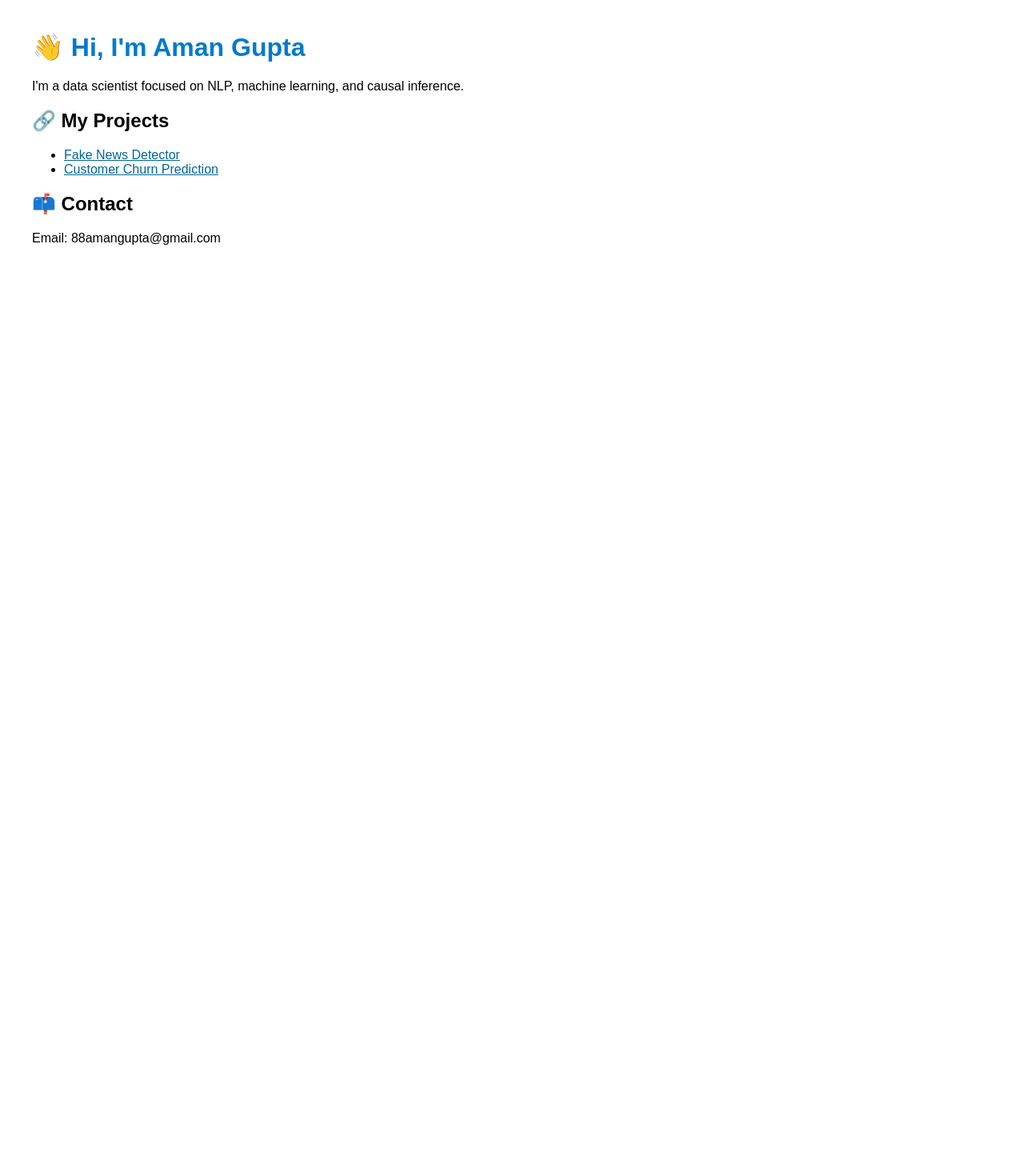
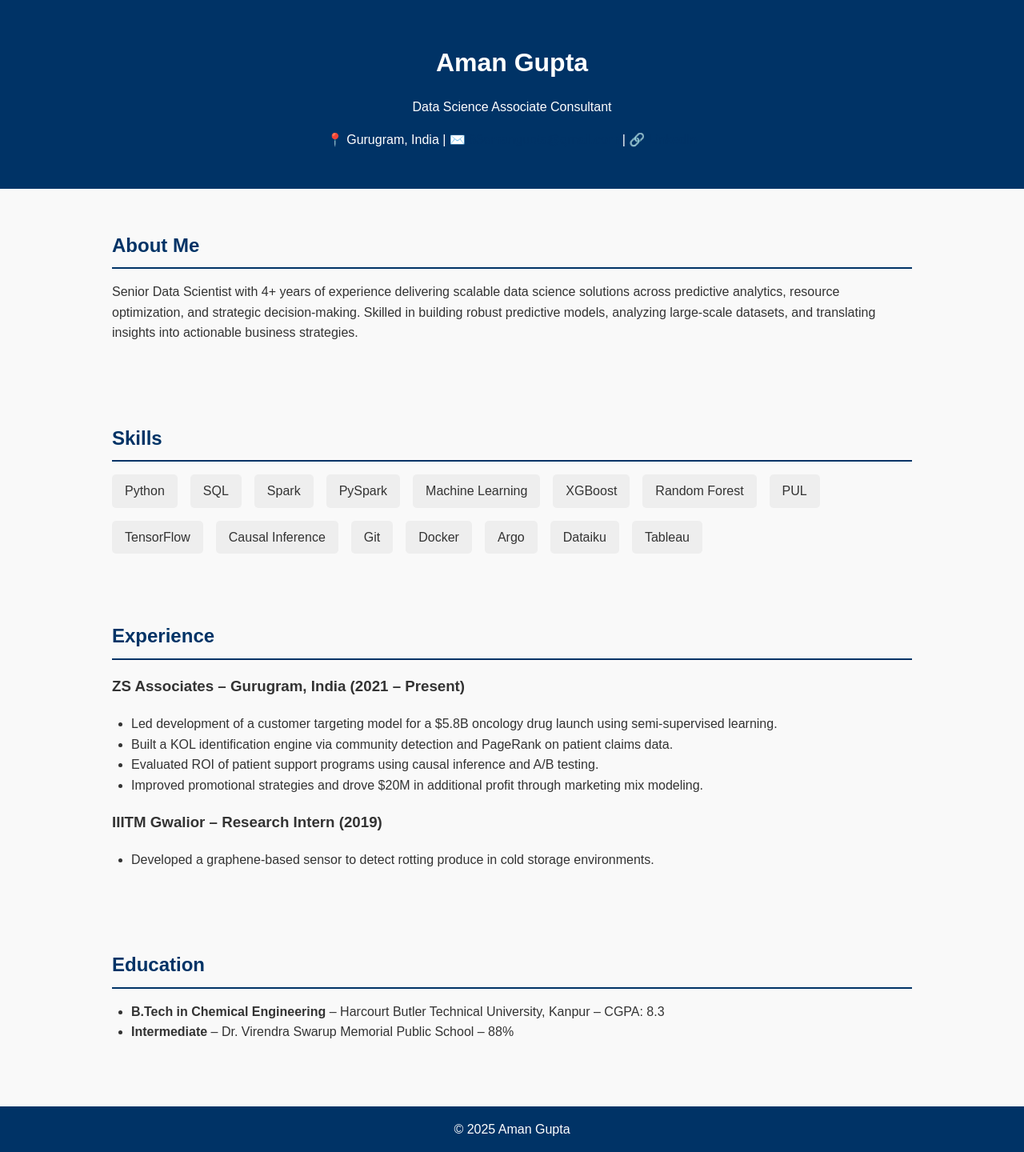
Before and after one commit to isthat-aman/isthat-aman.github.io, a plain HTML site: page index.html in a window 1280 px wide. Shown: the whole page at 80% size. Before the commit the page ends 800 px from the top, so only its background shows below. Drawn offline with Linux system fonts and the light colour scheme.

Commit message:
updates on landing page

```diff
--- a/index.html
+++ b/index.html
@@ -1,26 +1,71 @@
-<!-- index.html -->
 <!DOCTYPE html>
 <html lang="en">
 <head>
   <meta charset="UTF-8" />
   <meta name="viewport" content="width=device-width, initial-scale=1.0"/>
-  <title>Your Name - Data Scientist</title>
+  <title>Aman Gupta | Data Scientist Portfolio</title>
   <style>
-    body { font-family: sans-serif; margin: 40px; }
-    h1 { color: #007acc; }
-    a { color: #006699; }
+    body { font-family: Arial, sans-serif; margin: 0; padding: 0; line-height: 1.6; background-color: #f9f9f9; color: #333; }
+    header { background: #003366; color: white; padding: 2rem 1rem; text-align: center; }
+    header h1 { margin-bottom: 0.5rem; }
+    section { padding: 2rem 1.5rem; max-width: 1000px; margin: auto; }
+    h2 { border-bottom: 2px solid #003366; padding-bottom: 0.5rem; margin-bottom: 1rem; color: #003366; }
+    ul { list-style: disc; padding-left: 1.5rem; }
+    .contact a { color: #003366; text-decoration: none; }
+    .skills-grid { display: flex; flex-wrap: wrap; gap: 1rem; }
+    .skills-grid div { background: #eee; padding: 0.5rem 1rem; border-radius: 5px; }
+    footer { text-align: center; padding: 1rem; background: #003366; color: white; margin-top: 2rem; }
   </style>
 </head>
 <body>
-  <h1>👋 Hi, I'm Aman Gupta</h1>
-  <p>I'm a data scientist focused on NLP, machine learning, and causal inference.</p>
-  <h2>🔗 My Projects</h2>
-  <ul>
-    <li><a href="https://github.com/yourusername/fake-news-detector">Fake News Detector</a></li>
-    <li><a href="https://github.com/yourusername/customer-churn-xgboost-optuna">Customer Churn Prediction</a></li>
-    <!-- Add more projects -->
-  </ul>
-  <h2>📫 Contact</h2>
-  <p>Email: 88amangupta@gmail.com</p>
+  <header>
+    <h1>Aman Gupta</h1>
+    <p>Data Science Associate Consultant</p>
+    <p class="contact">
+      📍 Gurugram, India | ✉️ <a href="mailto:88amangupta@gmail.com">88amangupta@gmail.com</a> | 🔗 <a href="https://www.linkedin.com/in/amanok" target="_blank">LinkedIn</a>
+    </p>
+  </header>
+
+  <section>
+    <h2>About Me</h2>
+    <p>Senior Data Scientist with 4+ years of experience delivering scalable data science solutions across predictive analytics, resource optimization, and strategic decision-making. Skilled in building robust predictive models, analyzing large-scale datasets, and translating insights into actionable business strategies.</p>
+  </section>
+
+  <section>
+    <h2>Skills</h2>
+    <div class="skills-grid">
+      <div>Python</div><div>SQL</div><div>Spark</div><div>PySpark</div><div>Machine Learning</div>
+      <div>XGBoost</div><div>Random Forest</div><div>PUL</div><div>TensorFlow</div><div>Causal Inference</div>
+      <div>Git</div><div>Docker</div><div>Argo</div><div>Dataiku</div><div>Tableau</div>
+    </div>
+  </section>
+
+  <section>
+    <h2>Experience</h2>
+    <h3>ZS Associates – Gurugram, India (2021 – Present)</h3>
+    <ul>
+      <li>Led development of a customer targeting model for a $5.8B oncology drug launch using semi-supervised learning.</li>
+      <li>Built a KOL identification engine via community detection and PageRank on patient claims data.</li>
+      <li>Evaluated ROI of patient support programs using causal inference and A/B testing.</li>
+      <li>Improved promotional strategies and drove $20M in additional profit through marketing mix modeling.</li>
+    </ul>
+
+    <h3>IIITM Gwalior – Research Intern (2019)</h3>
+    <ul>
+      <li>Developed a graphene-based sensor to detect rotting produce in cold storage environments.</li>
+    </ul>
+  </section>
+
+  <section>
+    <h2>Education</h2>
+    <ul>
+      <li><strong>B.Tech in Chemical Engineering</strong> – Harcourt Butler Technical University, Kanpur – CGPA: 8.3</li>
+      <li><strong>Intermediate</strong> – Dr. Virendra Swarup Memorial Public School – 88%</li>
+    </ul>
+  </section>
+
+  <footer>
+    &copy; 2025 Aman Gupta
+  </footer>
 </body>
 </html>
```
